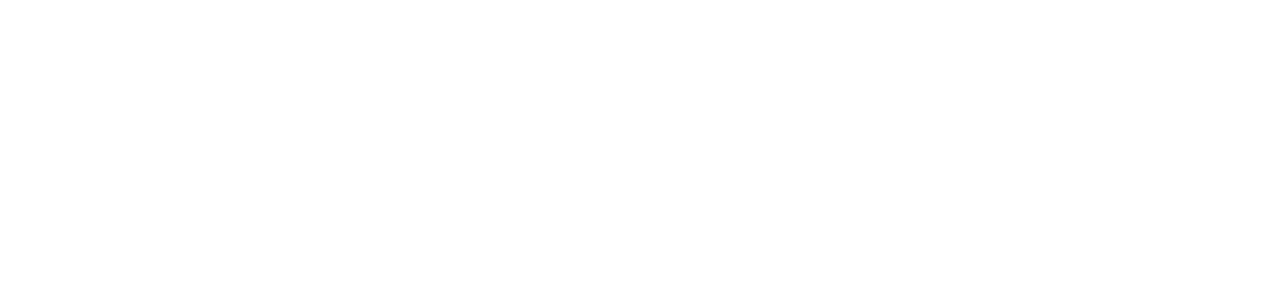
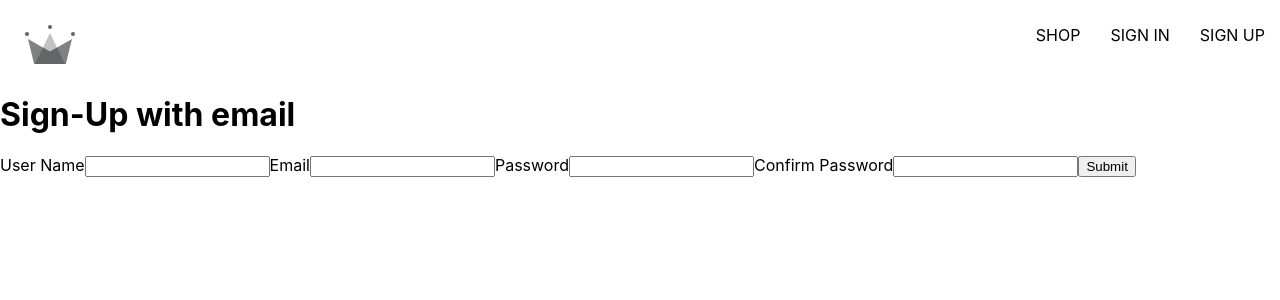
Before and after one commit to PAS240886/https---github.com-PAS240886-onlineShopBigProject, a React (Create React App) app: page /sign-up in a window 1280 px wide. Before the commit this address had no page. Shown: the top 300 px of the page. Built offline with nearby package versions, Linux system fonts and the light colour scheme; the HTML template or start-up script is replaced by a standard one.

Commit message:
Update 4 files

```diff
--- a/src/App.js
+++ b/src/App.js
@@ -2,6 +2,7 @@
 import Home from "./components/routes/home/home.component";
 import Navigation from "./components/routes/navigation/navigation.component";
 import SignIn from "./components/routes/sign-in/sign-in.component";
+import SignUpForm from "./components/sign-up form/sign-up-form.component";
 
 const Shop = () => {
   return <h1> SHOP </h1>;
@@ -13,7 +14,8 @@
       <Route path="/" element={<Navigation />}>
         <Route index element={<Home />} />
         <Route path="shop" element={<Shop />} />
-        <Route path="sing-in" element={<SignIn />} />
+        <Route path="sign-in" element={<SignIn />} />
+        <Route path="sign-up" element={<SignUpForm />} />
       </Route>
     </Routes>
   );
--- a/src/components/routes/navigation/navigation.component.jsx
+++ b/src/components/routes/navigation/navigation.component.jsx
@@ -15,9 +15,13 @@
             {" "}
             SHOP
           </Link>
-          <Link className="nav-link" to="/sing-in">
+          <Link className="nav-link" to="/sign-in">
             {" "}
             SIGN IN
+          </Link>
+          <Link className="nav-link" to="/sign-up">
+            {" "}
+            SIGN UP
           </Link>
         </div>
       </div>
--- a/src/components/routes/sign-in/sign-in.component.jsx
+++ b/src/components/routes/sign-in/sign-in.component.jsx
@@ -1,28 +1,24 @@
 /*
-  import {useEffect} from 'react;
-  import {getRedirectResult} from 'firebase/auth';
-
   import {
   signInWithGooglePopup,
   createUserDocumentFromAuth,
   signInWithGoogleRedirect
 } from "../../../utils/firebase/firebase.utils";*/
 
+import SignUpForm from "../../sign-up form/sign-up-form.component";
+
 const SignIn = () => {
   /*const logGoogleUser = async () => {
     const { user } = await signInWithGooglePopup();
     const userDocRef = await createUserDocumentFromAuth(user);
 
-    const logGoogleUserRedirect = async () => {
-    const { user } = await signInWithGoogleRedirect();
-    const userDocRef = await createUserDocumentFromAuth(user);
   };
 */
   return (
     <div>
       <h1>Sign In Page</h1>
       <button>Sign in with Google Popup</button>
-      <button>Sign in with Google Redirect</button>
+      <SignUpForm />
     </div>
   );
 };
--- /dev/null
+++ b/src/components/sign-up form/sign-up-form.component.jsx
@@ -0,0 +1,64 @@
+import { useState } from "react";
+
+const defaultFormFields = {
+  UserName: "",
+  email: "",
+  password: "",
+  confirmPassword: "",
+};
+const SignUpForm = () => {
+  const [formFields, setFormFields] = useState(defaultFormFields);
+  const { UserName, email, password, confirmPassword } = formFields;
+
+  const handleChange = (event) => {
+    const { name, value } = event.target;
+    setFormFields({ ...formFields, [name]: value });
+  };
+
+  return (
+    <div>
+      <h1>Sign-Up with email </h1>
+      <form>
+        <label>User Name</label>
+        <input
+          type="text"
+          required
+          onChange={handleChange}
+          name="UserName"
+          value={UserName}
+        />
+
+        <label>Email</label>
+        <input
+          type="email"
+          required
+          onChange={handleChange}
+          name="email"
+          value={email}
+        />
+
+        <label>Password</label>
+        <input
+          type="password"
+          required
+          onChange={handleChange}
+          name="password"
+          value={password}
+        />
+
+        <label>Confirm Password</label>
+        <input
+          type="password"
+          required
+          onChange={handleChange}
+          name="confirmPassword"
+          value={confirmPassword}
+        />
+
+        <button type="submit">Submit</button>
+      </form>
+    </div>
+  );
+};
+
+export default SignUpForm;
```
